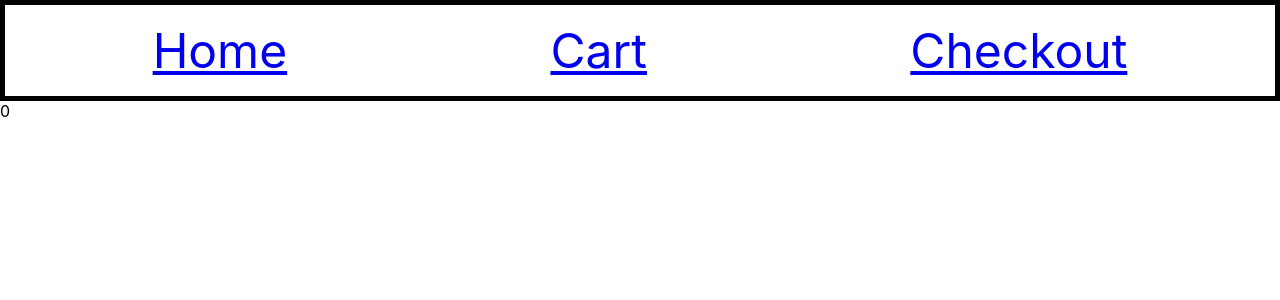
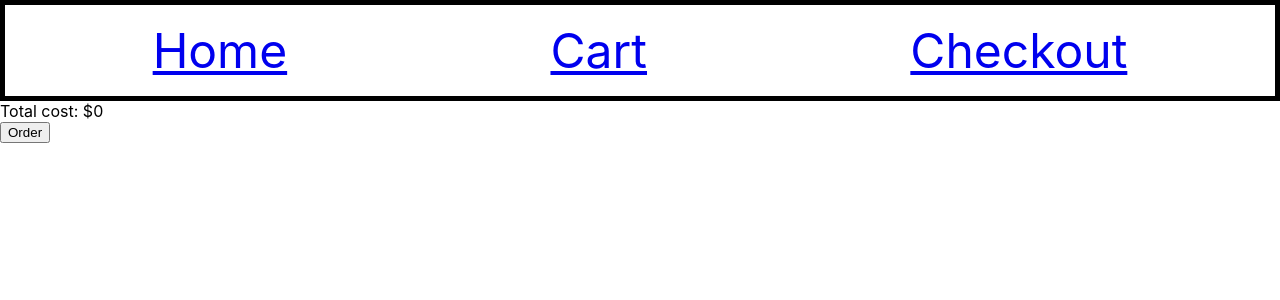
Before and after one commit to miltonhuynh/React-Store, a React (Create React App) app in the folder app/: page /React-Store/Checkout in a window 1280 px wide. Shown: the top 300 px of the page. Built offline with nearby package versions, Linux system fonts and the light colour scheme.

Commit message:
Added cart total

```diff
--- a/app/src/Components/Cart.js
+++ b/app/src/Components/Cart.js
@@ -2,10 +2,16 @@ import {React, useContext} from 'react'
 import { CartContext } from '../App';
 import CartItem from './CartItem';
 
-
 export default function Cart() {
 
+  let total = 0;
+
   const {Cart} = useContext(CartContext);
+
+  Cart.map((single) =>
+    total += (single.price * single.quantity)
+  );
+
 
   const Cart_list = Cart.map((single) =>
     <CartItem
@@ -15,29 +21,12 @@ export default function Cart() {
     />
   );
 
+
+
   return (
     <div id="List_container">
       {Cart_list}
+      Total of cart: ${total}
     </div>
   )
 }
-
-/*
-const list_of_movies = list.map((single) =>
-      <MovieCard
-          posterUrl={single.Poster}
-          title={single.Title}
-          type={single.Type}
-          isModalOpen={isModalOpen}
-          setIsModalOpen={setIsModalOpen}
-          movieID={single.imdbID}
-          setmovieID={setmovieID}
-      />
-    );
-
-  return (
-    <div id="MovieList">
-      {list_of_movies}
-    </div>
-  )
-  */
--- a/app/src/Components/Checkout.js
+++ b/app/src/Components/Checkout.js
@@ -10,8 +10,18 @@ export default function Checkout() {
     total += (single.price * single.quantity)
   );
 
+  function handleSubmit () {
+    return null;
+  }
+
 
   return (
-    <div>{total}</div>
+    <>
+      <form onSubmit={handleSubmit} id="Quantity_form">
+
+      <div>Total cost: ${total}</div>
+              <button type="submit">Order</button>
+            </form>
+    </>
   )
 }
```
